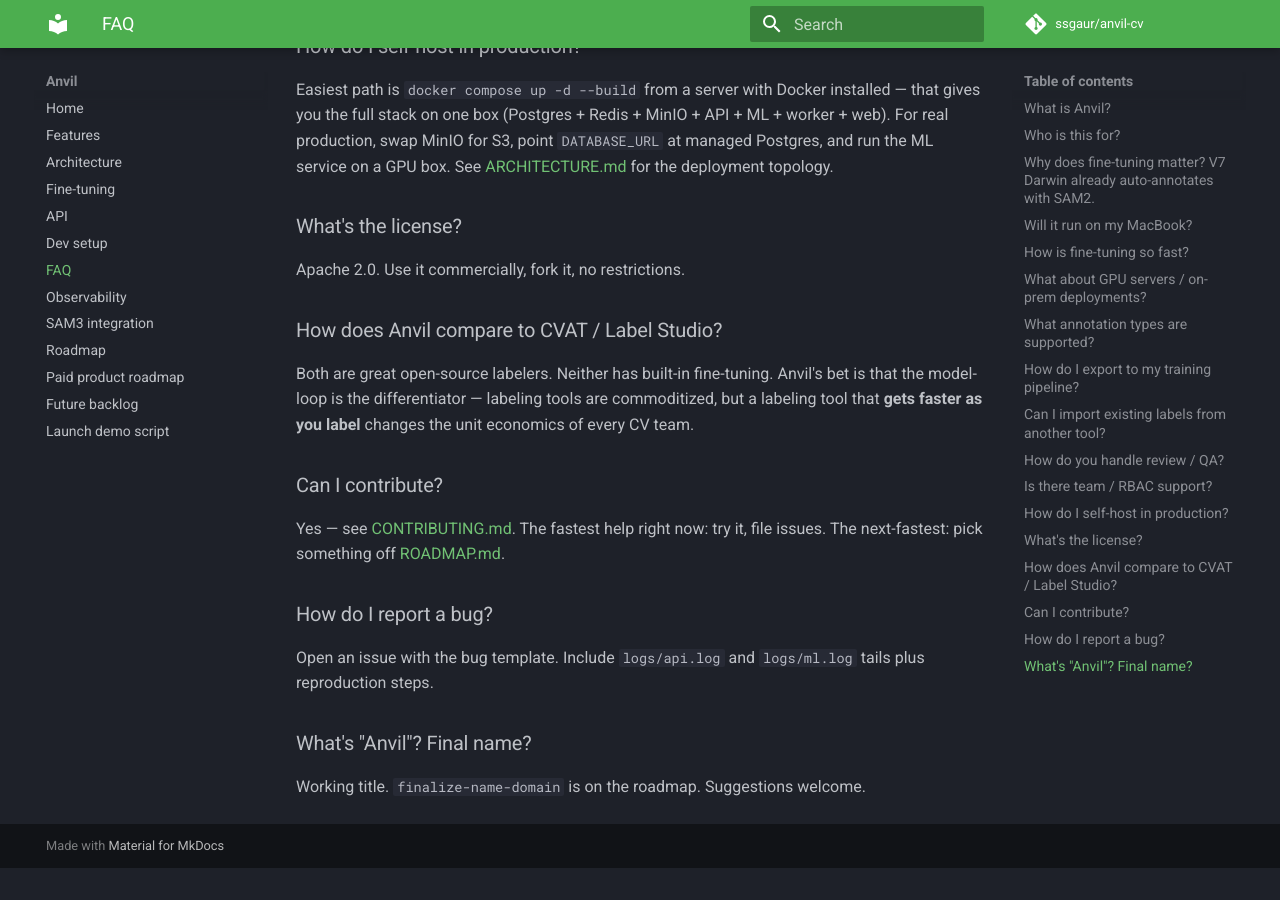
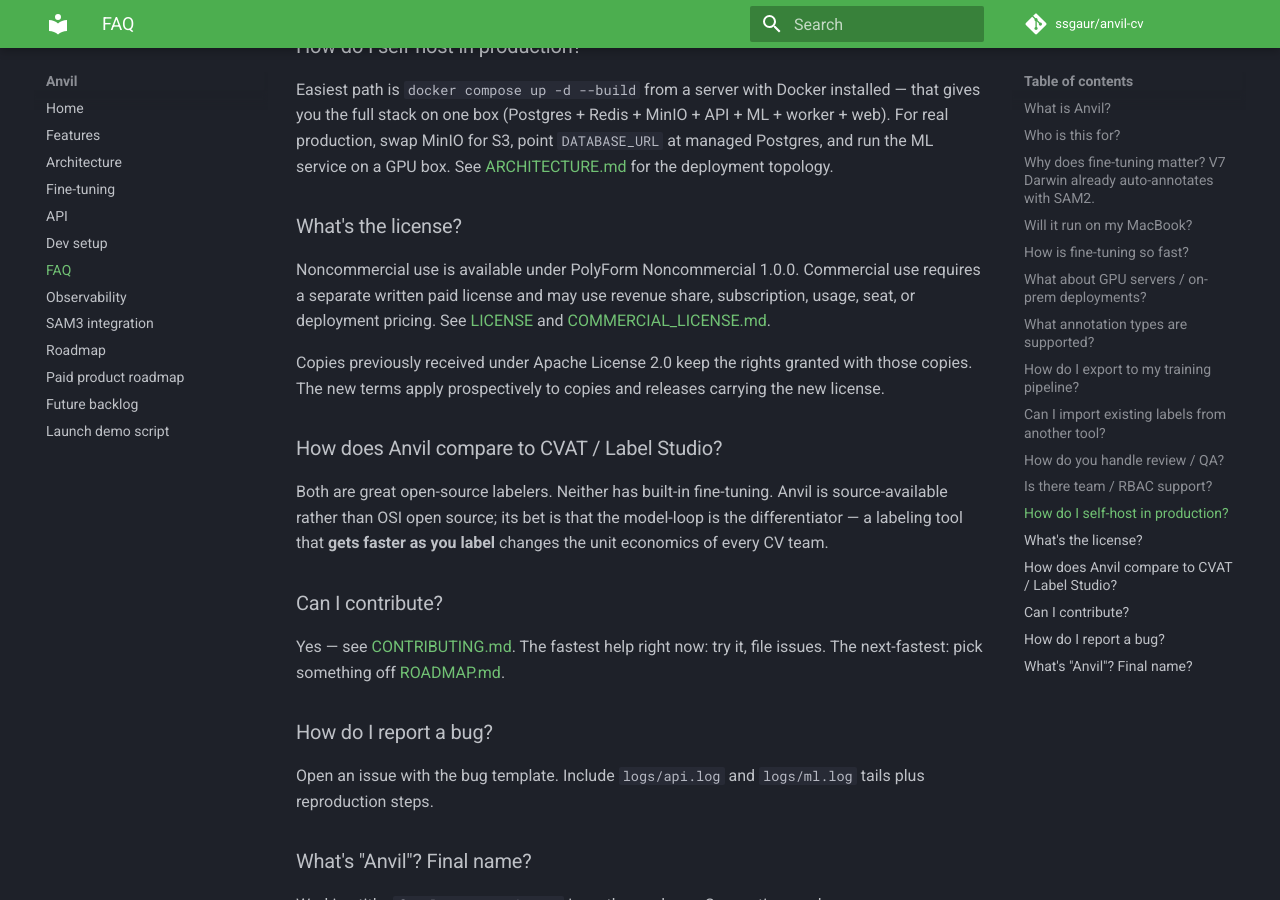
Before and after one commit to ssgaur/anvil-cv, an MkDocs documentation site: the page built from docs/FAQ.md, in a window 1280 px wide and 900 px high, scrolled down 1749 px. Built offline with MkDocs 1.6.1 and Material for MkDocs 9.7.7, drawn with Linux system fonts in a browser that asks for light colours; comment, search, counter and statistics services are not loaded; before the commit the page ends 2617 px from its top, so only the background shows below that; some of the changed text lies outside the part shown.

Commit message:
chore(license): require paid commercial agreement
Co-authored-by: Copilot <223556219+Copilot@users.noreply.github.com>

```diff
--- a/docs/FAQ.md
+++ b/docs/FAQ.md
@@ -2,7 +2,9 @@
 
 ### What is Anvil?
 
-An open-source image annotation platform with built-in SAM2 fine-tuning. Think V7 Darwin / CVAT / Roboflow, but the model gets better at **your** classes as your team labels.
+A source-available image annotation platform with built-in SAM2 fine-tuning.
+Think V7 Darwin / CVAT / Roboflow, but the model gets better at **your**
+classes as your team labels.
 
 ### Who is this for?
 
@@ -51,11 +53,22 @@ Easiest path is `docker compose up -d --build` from a server with Docker install
 
 ### What's the license?
 
-Apache 2.0. Use it commercially, fork it, no restrictions.
+Noncommercial use is available under PolyForm Noncommercial 1.0.0. Commercial
+use requires a separate written paid license and may use revenue share,
+subscription, usage, seat, or deployment pricing. See
+[LICENSE](https://github.com/ssgaur/anvil-cv/blob/main/LICENSE) and
+[COMMERCIAL_LICENSE.md](https://github.com/ssgaur/anvil-cv/blob/main/COMMERCIAL_LICENSE.md).
+
+Copies previously received under Apache License 2.0 keep the rights granted with
+those copies. The new terms apply prospectively to copies and releases carrying
+the new license.
 
 ### How does Anvil compare to CVAT / Label Studio?
 
-Both are great open-source labelers. Neither has built-in fine-tuning. Anvil's bet is that the model-loop is the differentiator — labeling tools are commoditized, but a labeling tool that **gets faster as you label** changes the unit economics of every CV team.
+Both are great open-source labelers. Neither has built-in fine-tuning. Anvil is
+source-available rather than OSI open source; its bet is that the model-loop is
+the differentiator — a labeling tool that **gets faster as you label** changes
+the unit economics of every CV team.
 
 ### Can I contribute?
 
--- a/pyproject.toml
+++ b/pyproject.toml
@@ -1,10 +1,10 @@
 [project]
 name = "anvil-cv"
 version = "0.0.1"
-description = "Open-source image annotation platform with built-in SAM2 fine-tuning"
+description = "Source-available image annotation platform with built-in SAM2 fine-tuning"
 readme = "README.md"
 requires-python = ">=3.11"
-license = { text = "Apache-2.0" }
+license = { text = "PolyForm-Noncommercial-1.0.0 OR LicenseRef-Anvil-Commercial" }
 authors = [{ name = "Shailendra Singh" }]
 
 [tool.uv.workspace]
```
Also changed, not shown: CODE_OF_CONDUCT.md (+2 -2 lines), COMMERCIAL_LICENSE.md (added, +61 -0 lines), CONTRIBUTING.md (+18 -2 lines), HANDOFF.md (+5 -4 lines), README.md (+22 -6 lines), docs/index.md (+8 -1 lines), plan/04-launch/README.md (+1 -1 lines), .github/COPILOT_HANDOFF.md, .github/copilot-instructions.md, 3 other files.
